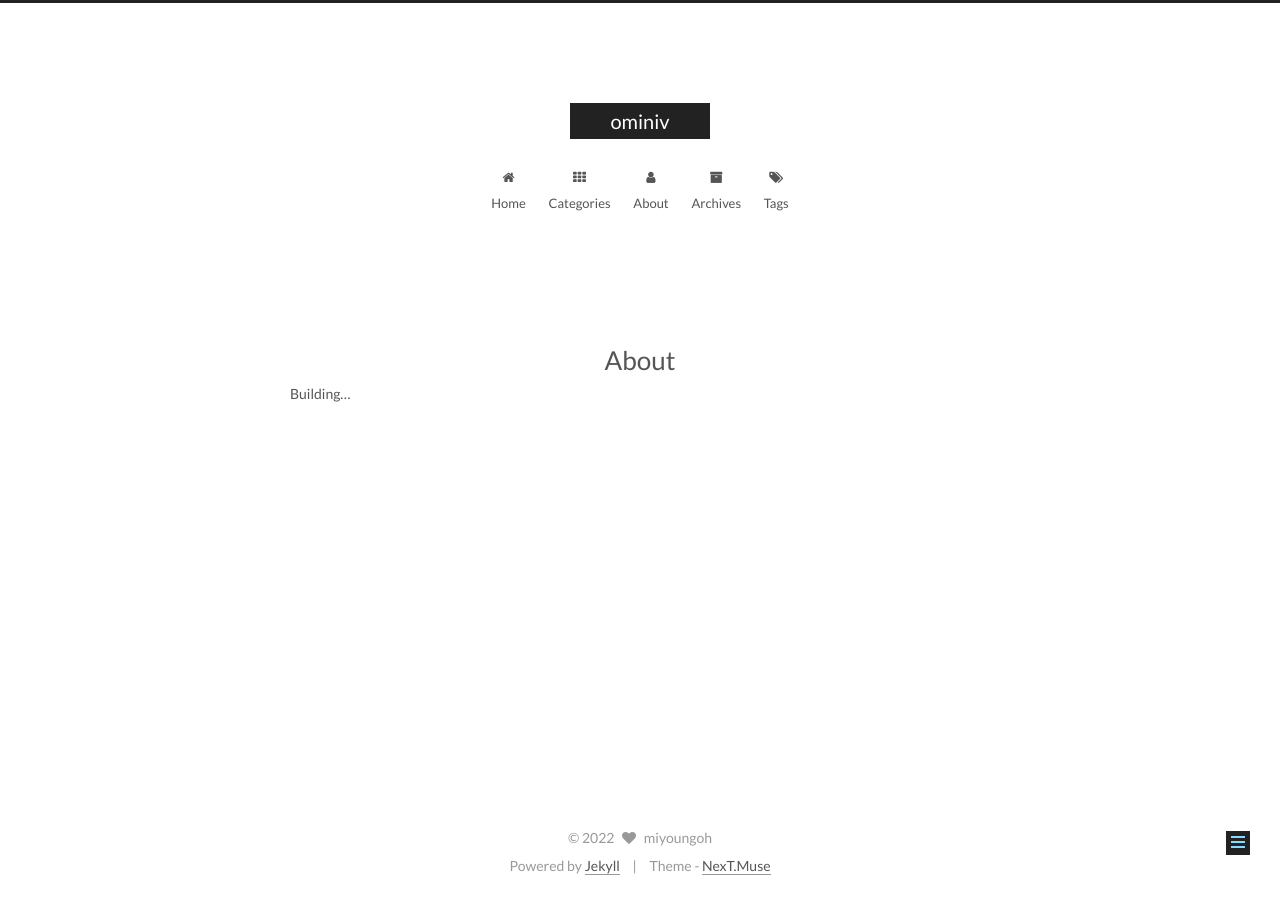
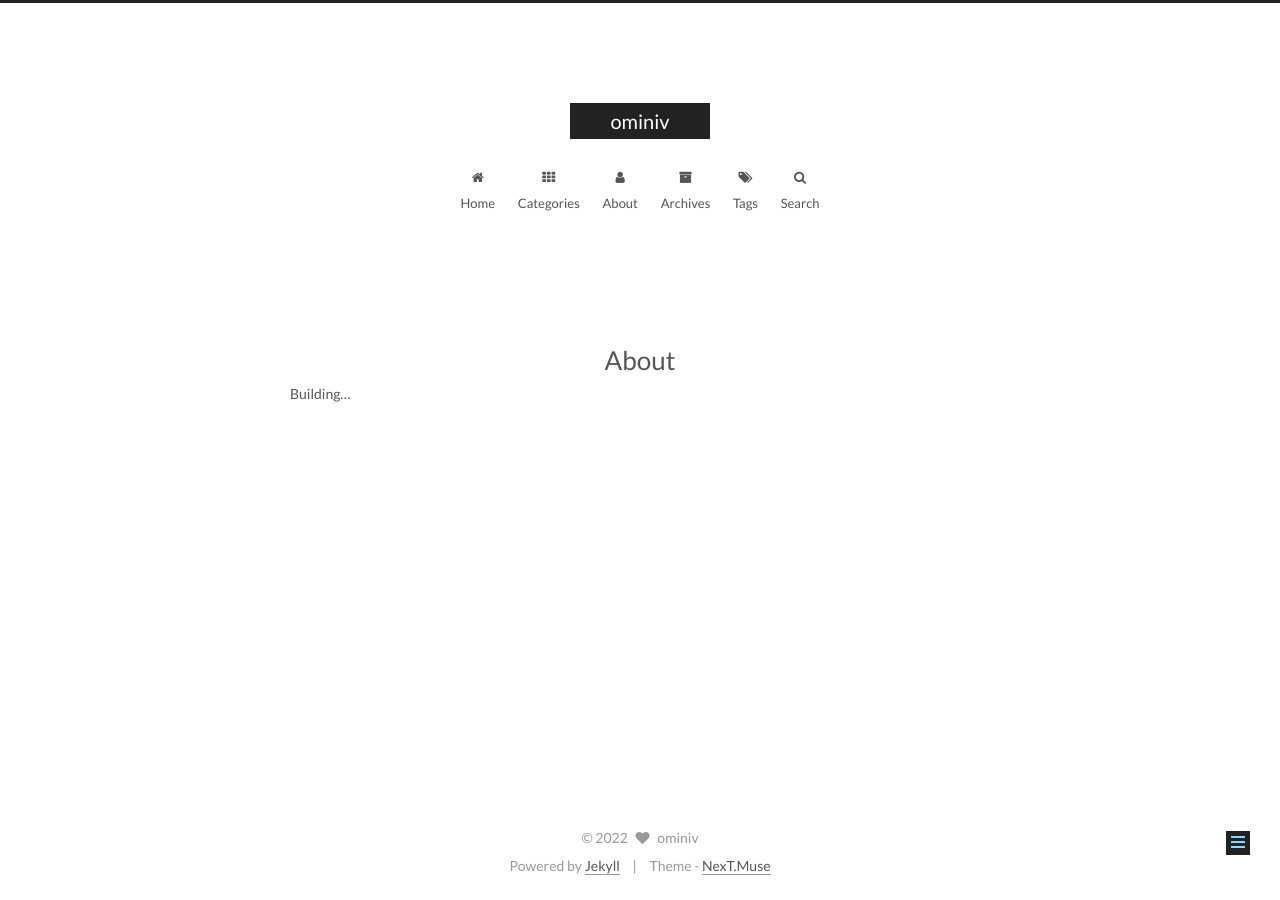
Before and after one commit to ominiv/ominiv.github.io, a Jekyll site: the page built from about/index.md, in a window 1280 px wide. Built offline with Jekyll 4.4.1, drawn with Linux system fonts in a browser that asks for light colours.

Commit message:
edit option

```diff
--- a/_config.yml
+++ b/_config.yml
@@ -7,7 +7,7 @@
 title: ominiv
 subtitle:
 description:
-author: miyoungoh
+author: ominiv
 # Support language: de, en, fr-FR, id, ja, ko, pt-BR, pt, ru, zh-Hans, zh-hk, zh-tw
 language: en
 date_format: '%Y-%m-%d'
@@ -586,7 +586,7 @@ algolia_search:
 
 # Local search
 local_search:
-  enable: false
+  enable: true
   # if auto, trigger search by changing input
   # if manual, trigger search by pressing enter key or search button
   trigger: auto
```
Also changed, not shown: assets/images/avatar.gif, assets/images/avatar_bak.gif (added).
